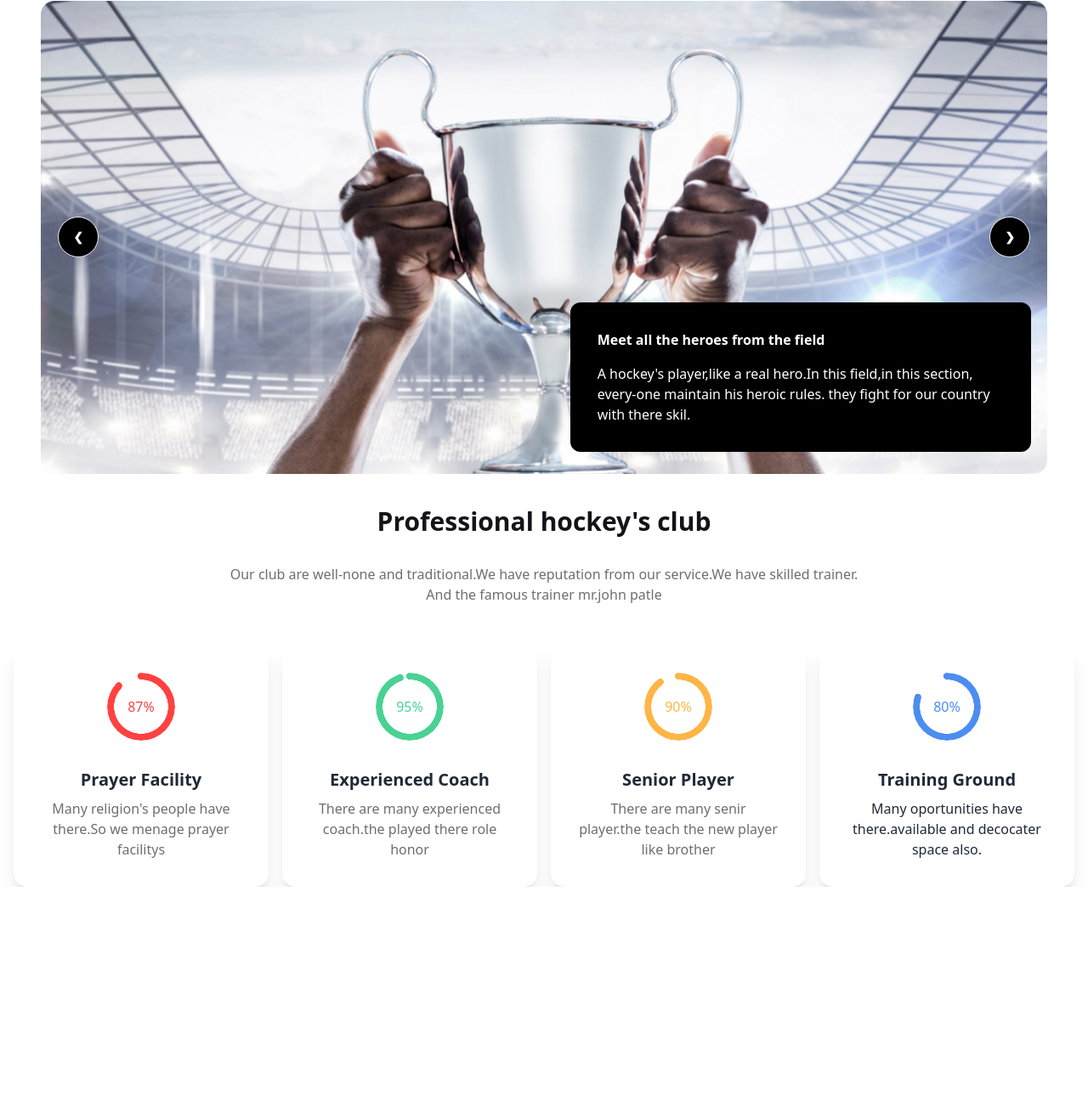
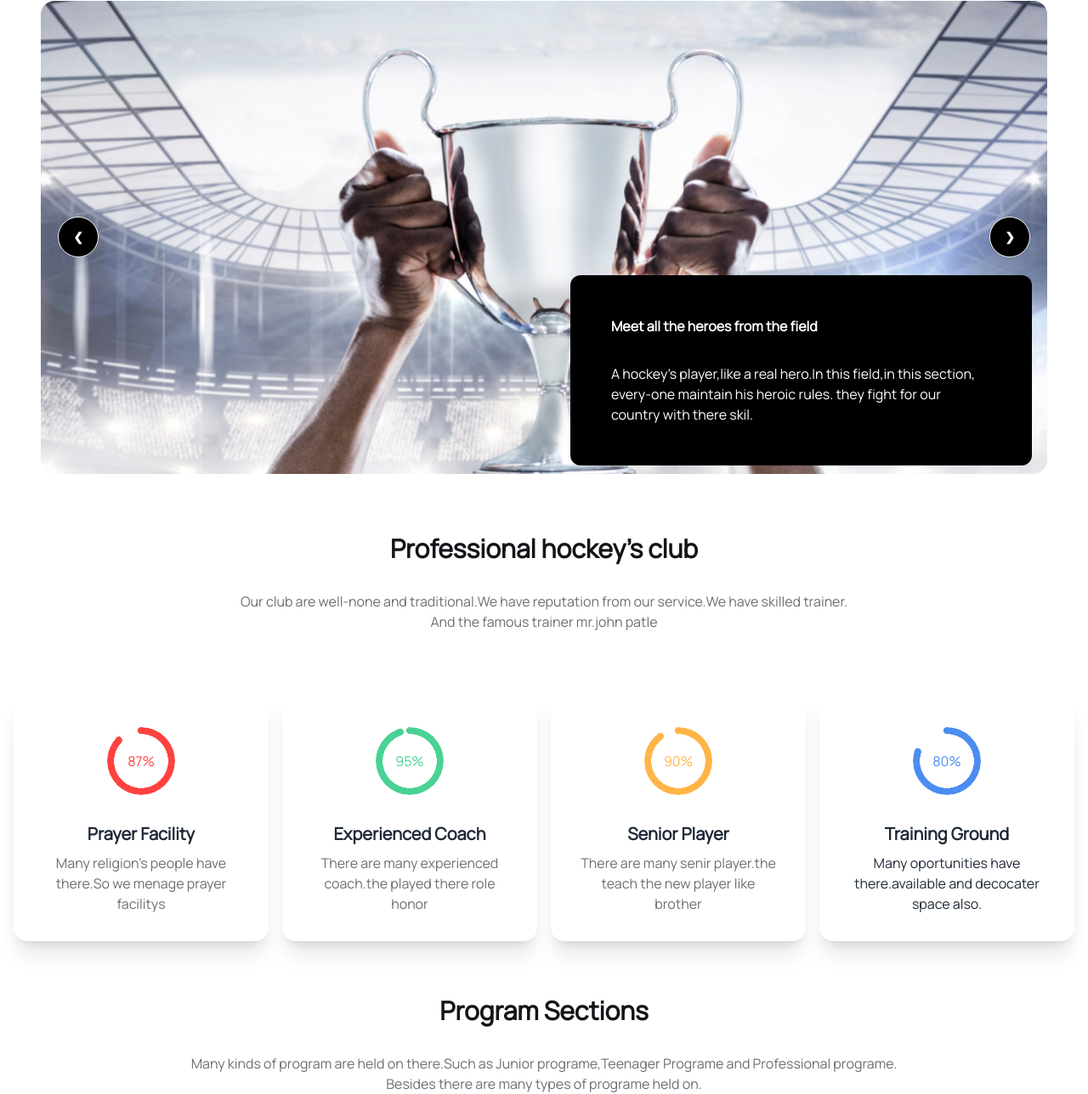
Before and after one commit to ProgrammerTanvirHasan/hockey-s-bar-website, a plain HTML site: page index.html in a window 1280 px wide. Shown: the part 131-1419 px from the top of the page at 85% size. Before the commit the page ends 1175 px from the top, so only its background shows below. Drawn offline with nearby package versions, Linux system fonts and the light colour scheme.

Commit message:
added programe section

```diff
--- a/index.html
+++ b/index.html
@@ -10,7 +10,7 @@
 <link href='https://fonts.googleapis.com/css?family=Manrope' rel='stylesheet'>
 
 <style>
-.{
+body{
     font-family: 'Manrope';
 }
 </style>
@@ -26,11 +26,11 @@
       }
     }
   </script>
-<body class=" font-family">
+<body class=" font-family ">
     <!-- navigation part start -->
     <header>
 <nav>
-   <section class="container mx-auto mt-8 lg:px-12 px-4">
+   <section class=" container mx-auto  my-8 lg:px-12 px-4">
     <div class="navbar bg-base-100 ">
         <div class="navbar-start">
           <div class="dropdown">
@@ -68,7 +68,7 @@
     </header>
     <main>
 
-        <section class="container mx-auto mt-8 lg:px-12 px-4  lg:relative ">
+        <section class="  container mx-auto  my-8 lg:px-12 px-4  lg:relative ">
             <div class="carousel w-full">
                 <div id="slide1" class="carousel-item relative w-full">
                   <img src="img/cup.png" class="w-full" />
@@ -86,19 +86,19 @@
                 </div>
                   </div>
                 <!-- batch section -->
-               <div class=" hidden lg:flex lg:absolute lg:-mt-52 lg: ml-20 justify-end text-black">
-                <div class="w-1/2 text-white bg-black p-8 rounded-xl ">
-                    <h2 class="text-base font-extrabold pb-4">Meet all the heroes from the field</h2>
-                    <p class="font-medium">A hockey's player,like a real hero.In this field,in this section, every-one maintain his heroic rules. they fight for our country with there skil.</p>
+               <div class=" hidden lg:flex  lg:absolute lg:-mt-60 lg: ml-20 justify-end text-black">
+                <div class="w-1/2 pb-8 text-white bg-black p-8 rounded-xl ">
+                    <h2 class="text-base font-extrabold pb-4 p-4">Meet all the heroes from the field</h2>
+                    <p class="font-medium p-4">A hockey's player,like a real hero.In this field,in this section, every-one maintain his heroic rules. they fight for our country with there skil.</p>
                 </div>
 
                </div>
 
                 </section>
-               <div class="container mx-auto px-4">
-                <div class="  mt-8  relative lg:hidden bg-black text-white rounded-xl">
-                    <h2 class="text-base font-extrabold pb-4">Meet all the heroes from the field</h2>
-                    <p class="font-medium">A hockey's player,like a real hero.In this field,in this section, every-one maintain his heroic rules. they fight for our country with there skil.</p>
+               <div class=" px-4">
+                <div class=" container mx-auto  my-8  relative lg:hidden bg-black text-white rounded-xl">
+                    <h2 class="text-base font-extrabold pb-4 p-4">Meet all the heroes from the field</h2>
+                    <p class="font-medium p-4">A hockey's player,like a real hero.In this field,in this section, every-one maintain his heroic rules. they fight for our country with there skil.</p>
                    </div>
                </div>
             <!-- banner section end -->
@@ -111,7 +111,7 @@
                      </div>
                 </section>
 
-             <section class=" container mx-auto pt-10 px-4 grid grid-cols-1 lg:grid-cols-4 gap-4">
+             <section class="  container mx-auto  my-8 pt-10 px-4 grid grid-cols-1 md:grid-cols-2 lg:grid-cols-4 gap-4">
                 <div class="card w-full  lg:w-auto bg-base-100 shadow-xl">
                     <figure class="px-10 pt-10">
                         <div class="radial-progress  text-[#FF4240]" style="--value:87;" role="progressbar">87%</div>
@@ -152,6 +152,15 @@
             </div>
               <!-- club section end ///////  -->
 
+          <div>
+            <section>
+                <div class="text-center">
+                    <h2 class=" text-3xl font-extrabold text-[#131318] py-8"> Program Sections</h2>
+                    <p class="text-[#0D0D1299] ">Many kinds of program are held on there.Such as Junior programe,Teenager Programe and Professional programe. <br>  Besides there are many types of programe held on.</p>
+                 </div>
+            </section>
+
+
 
 
 
```
Also changed, not shown: img/2.png (added), img/3.png (added), img/4.png (added).
